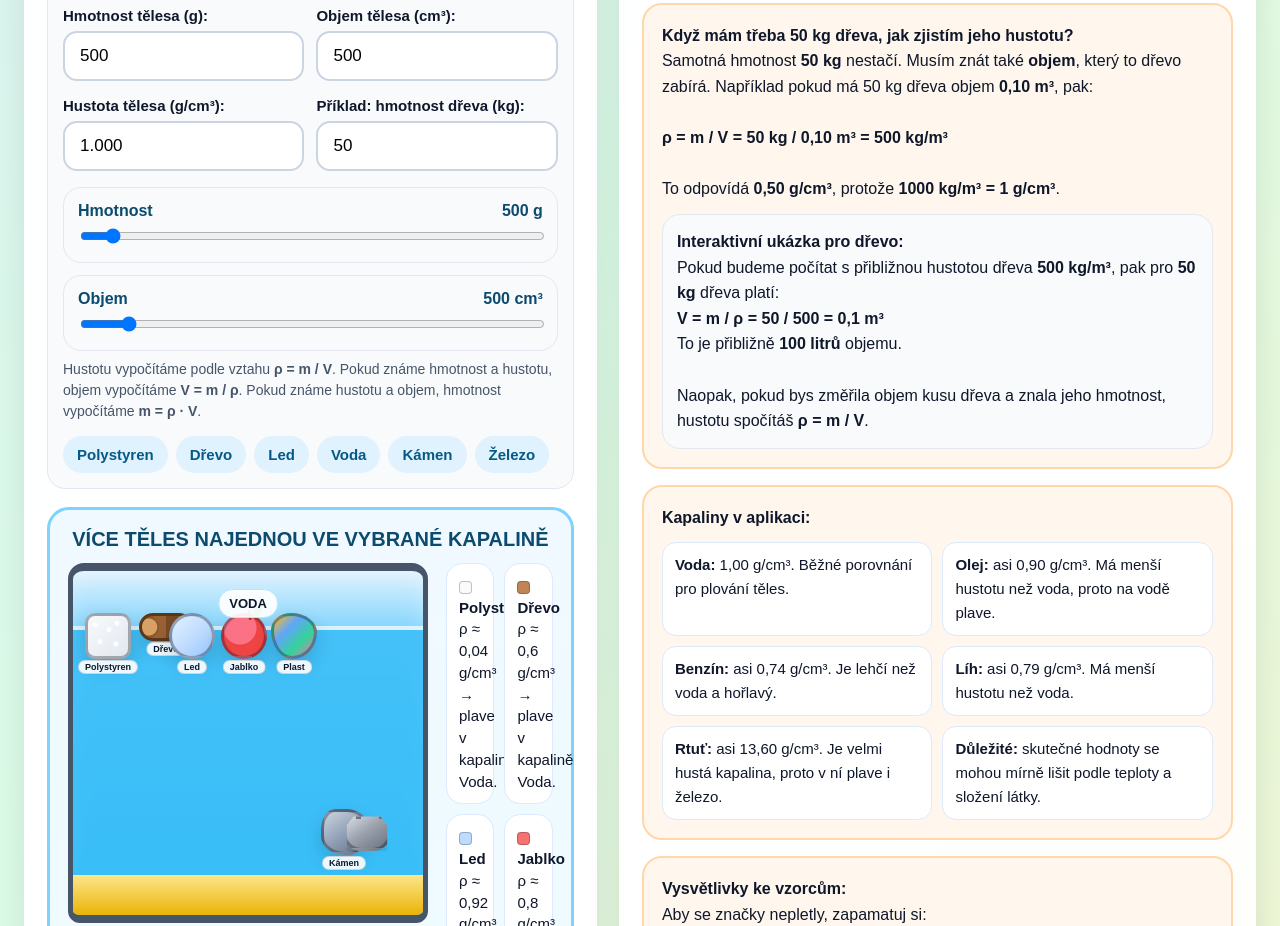
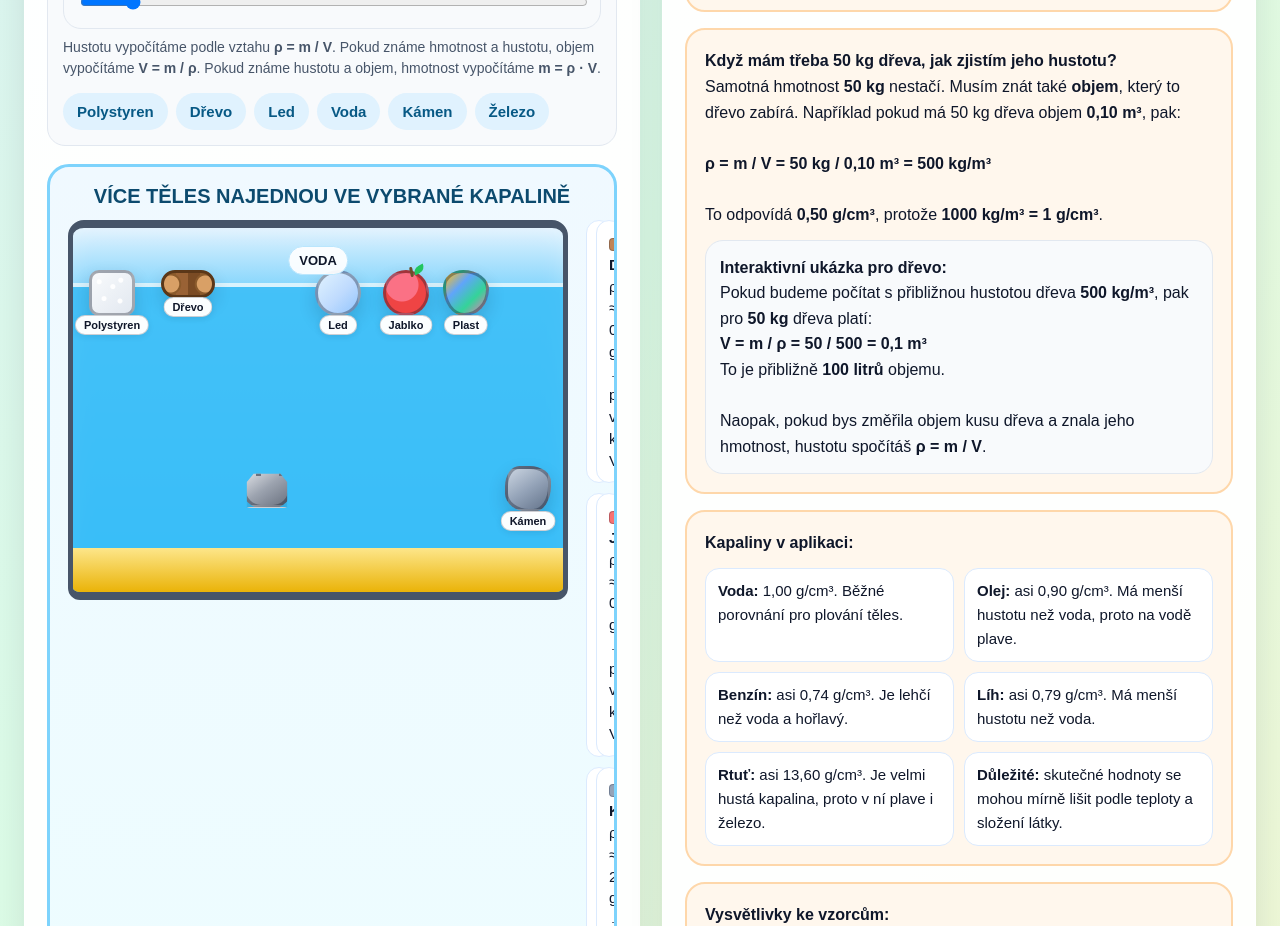
Before and after one commit to IvanaLangweilova/Hustota, a plain HTML site: page index.html in a window 1280 px wide. Shown: the part 1690-2616 px from the top of the page. Drawn offline with Linux system fonts and the light colour scheme.

Commit message:
Update index.html

```diff
--- a/index.html
+++ b/index.html
@@ -58,9 +58,10 @@
       padding:2px 8px;font-size:11px;font-weight:bold;white-space:nowrap;
     }
     .multi-label{
-      position:absolute;bottom:-18px;left:50%;transform:translateX(-50%);
-      background:rgba(255,255,255,.9);border:1px solid rgba(15,23,42,.15);border-radius:999px;
-      padding:1px 6px;font-size:9px;font-weight:bold;white-space:nowrap;
+      position:absolute;bottom:-22px;left:50%;transform:translateX(-50%);
+      background:rgba(255,255,255,.98);border:1px solid rgba(15,23,42,.2);border-radius:999px;
+      padding:3px 8px;font-size:11px;font-weight:bold;white-space:nowrap;z-index:10;
+      box-shadow:0 2px 6px rgba(15,23,42,.08);
     }
 
     /* materiály – hlavní těleso i více těles */
@@ -154,11 +155,11 @@
     .quick{display:flex;flex-wrap:wrap;gap:8px;margin-top:14px}
     button{border:none;border-radius:999px;padding:10px 14px;font-size:15px;font-weight:bold;cursor:pointer;background:#e0f2fe;color:#075985;transition:.2s}
     button:hover{transform:translateY(-1px);background:#bae6fd}
-    .multi-wrap{margin-top:18px;background:linear-gradient(180deg,#f0f9ff,#ecfeff);border:3px solid #7dd3fc;border-radius:22px;padding:18px}
+    .multi-wrap{margin-top:18px;background:linear-gradient(180deg,#f0f9ff,#ecfeff);border:3px solid #7dd3fc;border-radius:22px;padding:18px;overflow-x:auto}
     .multi-title{text-align:center;font-size:20px;font-weight:bold;color:#0c4a6e;margin-bottom:12px}
-    .multi-layout{display:grid;grid-template-columns:360px 1fr;gap:18px;align-items:start}
-    .multi-tank{position:relative;width:360px;height:360px;margin:0 auto;border:5px solid #475569;border-top:8px solid #475569;border-bottom:8px solid #475569;border-radius:16px 16px 12px 12px;background:linear-gradient(180deg,#e0f2fe 0%,#7dd3fc 18%,#38bdf8 100%);overflow:hidden;box-shadow:inset 0 0 25px rgba(255,255,255,.25)}
-    .multi-liquid{position:absolute;left:0;right:0;top:55px;bottom:40px;background:#38bdf8;opacity:.82;z-index:1}
+    .multi-layout{display:grid;grid-template-columns:500px 1fr;gap:18px;align-items:start}
+    .multi-tank{position:relative;width:500px;height:380px;margin:0 auto;border:5px solid #475569;border-top:8px solid #475569;border-bottom:8px solid #475569;border-radius:16px 16px 12px 12px;background:linear-gradient(180deg,#e0f2fe 0%,#7dd3fc 18%,#38bdf8 100%);overflow:hidden;box-shadow:inset 0 0 25px rgba(255,255,255,.25)}
+    .multi-liquid{position:absolute;left:0;right:0;top:55px;bottom:44px;background:#38bdf8;opacity:.82;z-index:1}
     .multi-object{
       position:absolute;width:46px;height:46px;border-radius:12px;border:3px solid rgba(15,23,42,.35);
       box-shadow:0 8px 18px rgba(15,23,42,.16);display:flex;align-items:flex-end;justify-content:center;
@@ -173,7 +174,7 @@
     .multi-object.mat-jablko::after{top:-7px;left:27px;width:12px;height:7px}
     .multi-object.mat-zelezo::before{top:-12px;left:10px;width:18px;height:14px;border-width:5px}
 
-    .multi-waterline{position:absolute;top:55px;left:0;width:100%;height:4px;background:rgba(255,255,255,.8);z-index:3}.multi-sand{position:absolute;left:0;bottom:0;width:100%;height:40px;background:linear-gradient(180deg,#fde68a,#eab308);z-index:2}
+    .multi-waterline{position:absolute;top:55px;left:0;width:100%;height:4px;background:rgba(255,255,255,.8);z-index:3}.multi-sand{position:absolute;left:0;bottom:0;width:100%;height:44px;background:linear-gradient(180deg,#fde68a,#eab308);z-index:2}
     .legend{display:grid;grid-template-columns:repeat(2,minmax(0,1fr));gap:10px}.legend-item{background:white;border:1px solid #dbeafe;border-radius:16px;padding:11px 12px;font-size:15px;line-height:1.45}.dot{display:inline-block;width:13px;height:13px;border-radius:4px;margin-right:6px;vertical-align:middle;border:1px solid rgba(15,23,42,.25)}
     .results{display:grid;grid-template-columns:repeat(2,minmax(0,1fr));gap:12px}
     .unit{border-radius:18px;padding:15px;color:white;min-height:110px;display:flex;flex-direction:column;justify-content:space-between;box-shadow:0 10px 20px rgba(15,23,42,.12)}
@@ -346,13 +347,13 @@
                 <div class="water-label" id="multiLiquidLabel">VODA</div>
                 <div class="multi-waterline"></div>
 
-                <div class="multi-object mat-polystyren" id="moPolystyren" style="left:12px;"><span class="multi-label">Polystyren</span></div>
-                <div class="multi-object mat-drevo" id="moDrevo" style="left:66px;"><span class="multi-label">Dřevo</span></div>
-                <div class="multi-object mat-led" id="moLed" style="left:96px;"><span class="multi-label">Led</span></div>
-                <div class="multi-object mat-jablko" id="moJablko" style="left:148px;"><span class="multi-label">Jablko</span></div>
-                <div class="multi-object mat-plast" id="moPlast" style="left:198px;"><span class="multi-label">Plast</span></div>
-                <div class="multi-object mat-kamen" id="moKamen" style="left:248px;"><span class="multi-label">Kámen</span></div>
-                <div class="multi-object mat-zelezo" id="moZelezo" style="left:270px;"><span class="multi-label">Železo</span></div>
+                <div class="multi-object mat-polystyren" id="moPolystyren" style="left:16px;"><span class="multi-label">Polystyren</span></div>
+                <div class="multi-object mat-drevo" id="moDrevo" style="left:88px;"><span class="multi-label">Dřevo</span></div>
+                <div class="multi-object mat-led" id="moLed" style="left:242px;"><span class="multi-label">Led</span></div>
+                <div class="multi-object mat-jablko" id="moJablko" style="left:310px;"><span class="multi-label">Jablko</span></div>
+                <div class="multi-object mat-plast" id="moPlast" style="left:370px;"><span class="multi-label">Plast</span></div>
+                <div class="multi-object mat-kamen" id="moKamen" style="left:432px;"><span class="multi-label">Kámen</span></div>
+                <div class="multi-object mat-zelezo" id="moZelezo" style="left:170px;"><span class="multi-label">Železo</span></div>
                 <div class="multi-sand"></div>
               </div>
             </div>
```
